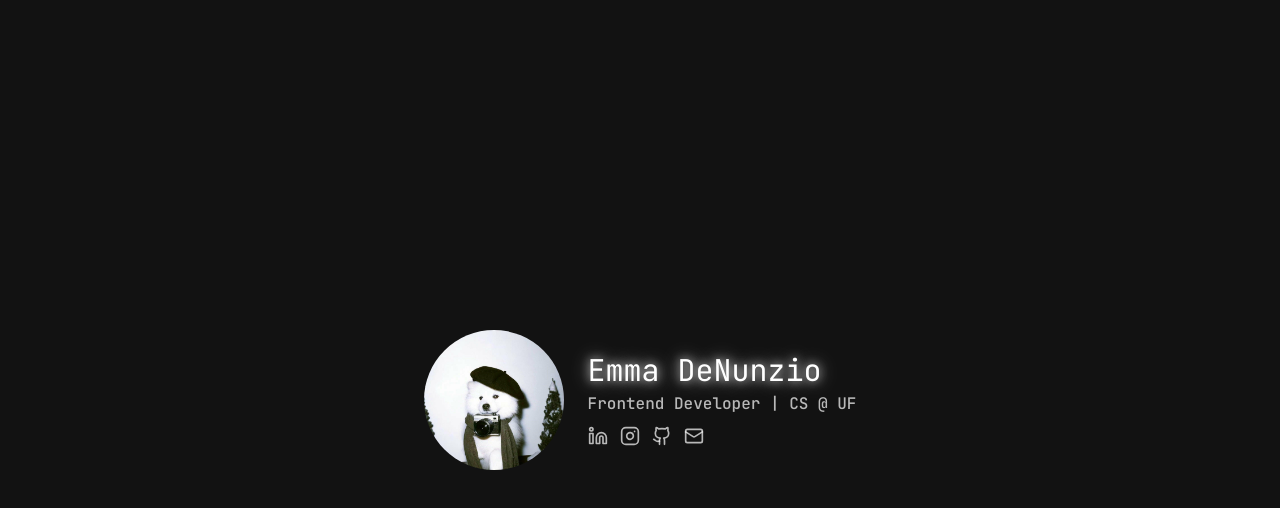
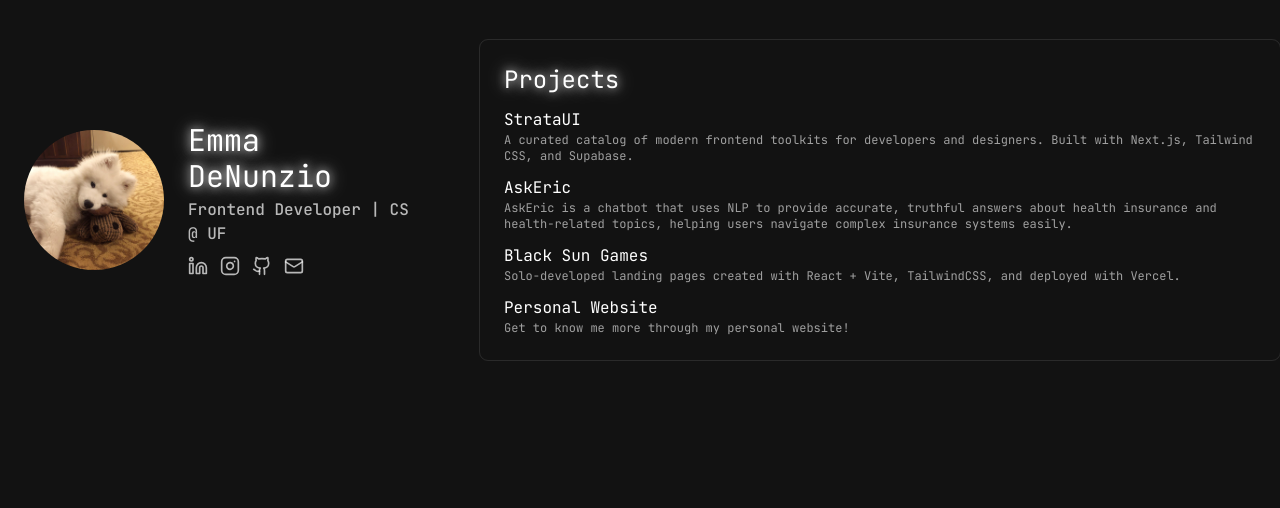
Before and after one commit to emijane/edenunz, a React (Vite) app in the folder portfolio/: page / in a window 1280 px wide. Shown: the top 508 px of the page. Built offline with nearby package versions, Linux system fonts and the light colour scheme.

Commit message:
created component folders

```diff
--- a/portfolio/src/App.jsx
+++ b/portfolio/src/App.jsx
@@ -1,28 +1,34 @@
 import './App.css'
+import React from 'react';
 import icon from './assets/icon.jpg'
 import { Linkedin } from "lucide-react";
 import { Instagram } from "lucide-react";
 import { Github } from "lucide-react";
 import { Mail } from "lucide-react";
 
+import ProjectsSection from './layout/ProjectSection';
+
 
 function App() {
   return (
     <>
-      <div className='min-h-screen flex items-center justify-center'>
+      <div className='flex gap-10 mt-10'>
+        <div className='flex'>
           <div className="flex flex-row items-center gap-6 p-6">
             <img src={icon} alt="Icon" className='w-35 rounded-full'/>
             <div className='text-left'>
               <h1 className="text-3xl text-white text-glow">Emma DeNunzio</h1>
               <p className='font-medium text-white/70 mt-1'>Frontend Developer | CS @ UF</p>
               <div className='flex flex-row gap-3 mt-2'>
-              <Linkedin className='text-white/70 w-5' />
-              <Instagram className='text-white/70 w-5' />
-              <Github className='text-white/70 w-5' />
-              <Mail className='text-white/70 w-5' />
+                <Linkedin className='text-white/70 w-5 hover:text-white cursor-pointer' />
+                <Instagram className='text-white/70 w-5 hover:text-white cursor-pointer' />
+                <Github className='text-white/70 w-5 hover:text-white cursor-pointer' />
+                <Mail className='text-white/70 w-5 hover:text-white cursor-pointer' />
               </div>
             </div>
           </div>
+        </div>
+        <ProjectsSection />
       </div>
     </>
   )
--- /dev/null
+++ b/portfolio/src/components/ContentBlock.jsx
@@ -0,0 +1,19 @@
+import React from "react";
+
+export default function ContentBlock({ title, link, description }) {
+    return (
+        <div>
+            <h3 className='hover:underline'>
+                <a
+                href={link}
+                target="_blank"
+                rel="noopener noreferrer">
+                    {title}
+                </a>
+            </h3>
+            <p className='text-xs text-white/60'>
+                {description}
+            </p>
+        </div>
+    );
+}
--- /dev/null
+++ b/portfolio/src/layout/ProjectSection.jsx
@@ -0,0 +1,29 @@
+import ContentBlock from "../components/ContentBlock";
+
+export default function ProjectsSection() {
+    return (
+        <div className='flex flex-col gap-3 text-left outline-1 outline-white/10 rounded-lg p-6 max-w-200'>
+          <h2 className='text-2xl text-white text-glow'>Projects</h2>
+            <ContentBlock
+                title="StrataUI"
+                link="https://github.com/emijane/StrataUI"
+                description="A curated catalog of modern frontend toolkits for developers and designers. Built with Next.js, Tailwind CSS, and Supabase."
+            />
+            <ContentBlock
+                title="AskEric"
+                link="https://github.com/emijane/EquityEric"
+                description="AskEric is a chatbot that uses NLP to provide accurate, truthful answers about health insurance and health-related topics, helping users navigate complex insurance systems easily."
+            />
+            <ContentBlock
+                title="Black Sun Games"
+                link="https://github.com/emijane/BSG"
+                description="Solo-developed landing pages created with React + Vite, TailwindCSS, and deployed with Vercel."
+            />
+            <ContentBlock
+                title="Personal Website"
+                link="https://portfolio-2-0-iota.vercel.app/"
+                description="Get to know me more through my personal website!"
+            />
+        </div>
+    );
+}
```
Also changed, not shown: portfolio/src/assets/icon.jpg, portfolio/src/assets/iconn.jpg (added). Lines whose indentation alone changed are shown as unchanged.
